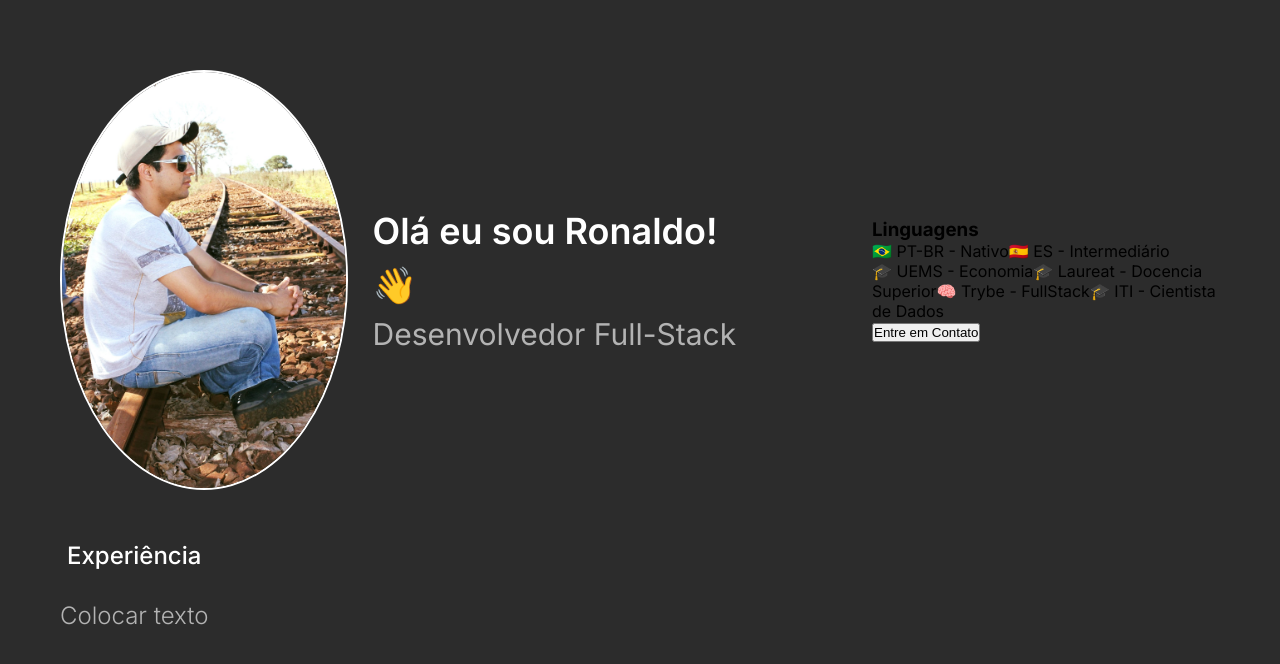
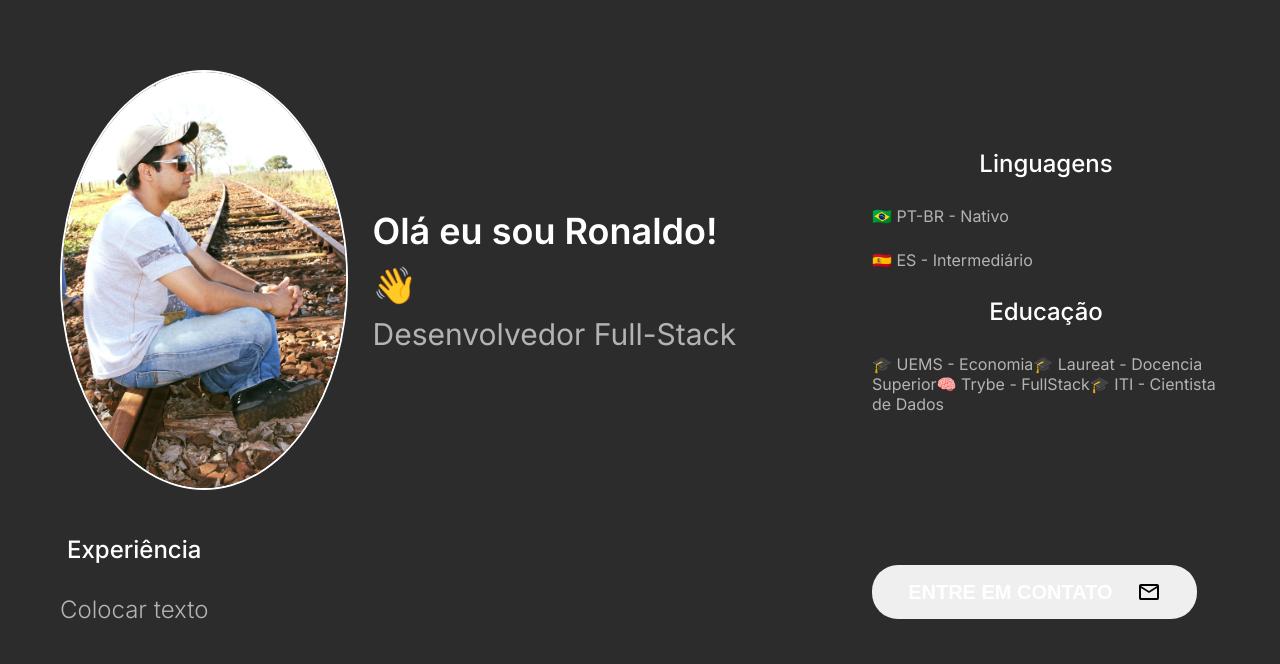
Before and after one commit to ronaldocerenza/rcerenza, a Next.js app: page / in a window 1280 px wide. Shown: the top 664 px of the page. Built offline with nearby package versions, Linux system fonts and the light colour scheme.

Commit message:
implementando scss

```diff
--- a/src/app/components/experience/experience.scss
+++ b/src/app/components/experience/experience.scss
@@ -2,6 +2,8 @@
   display: flex;
   flex-direction: column;
   align-items: center;
+
+  gap: 24px;
 
   grid-area: experience;
 
--- /dev/null
+++ b/src/app/components/icons/email-icons.tsx
@@ -0,0 +1,8 @@
+
+export function EmailIcons() {
+  return (
+    <svg xmlns="http://www.w3.org/2000/svg" height="24" viewBox="0 -960 960 960" width="24">
+      <path d="M160-160q-33 0-56.5-23.5T80-240v-480q0-33 23.5-56.5T160-800h640q33 0 56.5 23.5T880-720v480q0 33-23.5 56.5T800-160H160Zm320-280L160-640v400h640v-400L480-440Zm0-80 320-200H160l320 200ZM160-640v-80 480-400Z"/>
+    </svg>
+  )
+}
--- /dev/null
+++ b/src/app/components/information/information.scss
@@ -0,0 +1,20 @@
+.infos {
+  display: flex;
+  flex-direction: column;
+  align-items: center;
+  width: 100%;
+
+  gap: 24px;
+
+  .languages-info {
+    display: flex;
+    flex-direction: column;
+    gap: 24px;
+    align-items: flex-start;
+    width: 100%;
+  }
+
+  span {
+    color: var(--text-secondary);
+  }
+}
--- /dev/null
+++ b/src/app/components/information/information.tsx
@@ -0,0 +1,21 @@
+import { SectionTitle } from "../sectionTitle/section-title";
+import "./information.scss";
+
+export function Information() {
+  return (
+    <div className="infos">
+    <SectionTitle text="Linguagens"/>
+    <div className="languages-info">
+      <span>🇧🇷 PT-BR - Nativo</span>
+      <span>🇪🇸 ES - Intermediário</span>
+    </div>
+    <SectionTitle text="Educação"/>
+    <div className="Educational-info">
+      <span>🎓 UEMS - Economia</span>
+      <span>🎓 Laureat - Docencia Superior</span>
+      <span>🧠 Trybe - FullStack</span>
+      <span>🎓 ITI - Cientista de Dados</span>
+    </div>
+  </div>
+  )
+}
--- a/src/app/components/sectionTitle/section-title.scss
+++ b/src/app/components/sectionTitle/section-title.scss
@@ -5,8 +5,6 @@
   text-align: center;
   color: var(--text-primary);
 
-  margin-bottom: 24px;
-
   @media (min-width: 768px) {
     font-size: 24px;
     line-height: 36px;
--- /dev/null
+++ b/src/app/components/social-btns/social-btns.tsx
@@ -0,0 +1,19 @@
+
+export default function SocialBtns() {
+  return (
+    <div className="social">
+      <a href="">
+
+      </a>
+      <a href="">
+
+      </a>
+      <a href="">
+
+      </a>
+      <a href="">
+
+      </a>
+    </div>
+  )
+}
--- a/src/app/layout.tsx
+++ b/src/app/layout.tsx
@@ -15,7 +15,7 @@ export default function RootLayout({
   children: React.ReactNode
 }) {
   return (
-    <html lang="en">
+    <html lang="pt-br">
       <body className={inter.className}>{children}</body>
     </html>
   )
--- a/src/app/page.tsx
+++ b/src/app/page.tsx
@@ -1,30 +1,22 @@
 import { Experience } from './components/experience/experience'
 import { Header } from './components/header/header'
+import { Information } from './components/information/information'
+import { EmailIcons } from './components/icons/email-icons'
 import './styles/home.scss'
+import SocialBtns from './components/social-btns/social-btns'
 
 export default function Home() {
   return (
     <main className="conteiner">
       <Header />
       <Experience />
-      <div className="infos">
-        <h3>Linguagens</h3>
-        <div className="linguages-info">
-          <span>🇧🇷 PT-BR - Nativo</span>
-          <span>🇪🇸 ES - Intermediário</span>
-          <div className="Education">
-            <span>🎓 UEMS - Economia</span>
-            <span>🎓 Laureat - Docencia Superior</span>
-            <span>🧠 Trybe - FullStack</span>
-            <span>🎓 ITI - Cientista de Dados</span>
-          </div>
-        </div>
-        <div className="buttons">
-            <div className="social">
-
-            </div>
-            <button>Entre em Contato</button>
-        </div>
+      <Information />
+      <div className="buttons">
+          <SocialBtns />
+          <button className='btn-primary'>
+          Entre em Contato
+          <EmailIcons />
+          </button>
       </div>
     </main>
   )
--- a/src/app/styles/home.scss
+++ b/src/app/styles/home.scss
@@ -8,6 +8,25 @@
   "btns"
   "experience"
   "info";
+
+  .btn-primary {
+    background: linear-gradient(90deg, #777CF4 2.62%, #F47777 93,38%);
+    border-radius: 26px;
+    width: 325px;
+    padding: 12px;
+    text-align: center;
+
+    color: var(--text-primary);
+    font-weight: 600;
+    font-size: 20px;
+    line-height: 30px;
+    text-transform: uppercase;
+    border: none;
+
+    display: flex;
+    align-items: center;
+    justify-content: space-evenly;
+  }
 }
 
 @media (min-width: 768px) {
```
Also changed, not shown: public/mail.svg (added).
